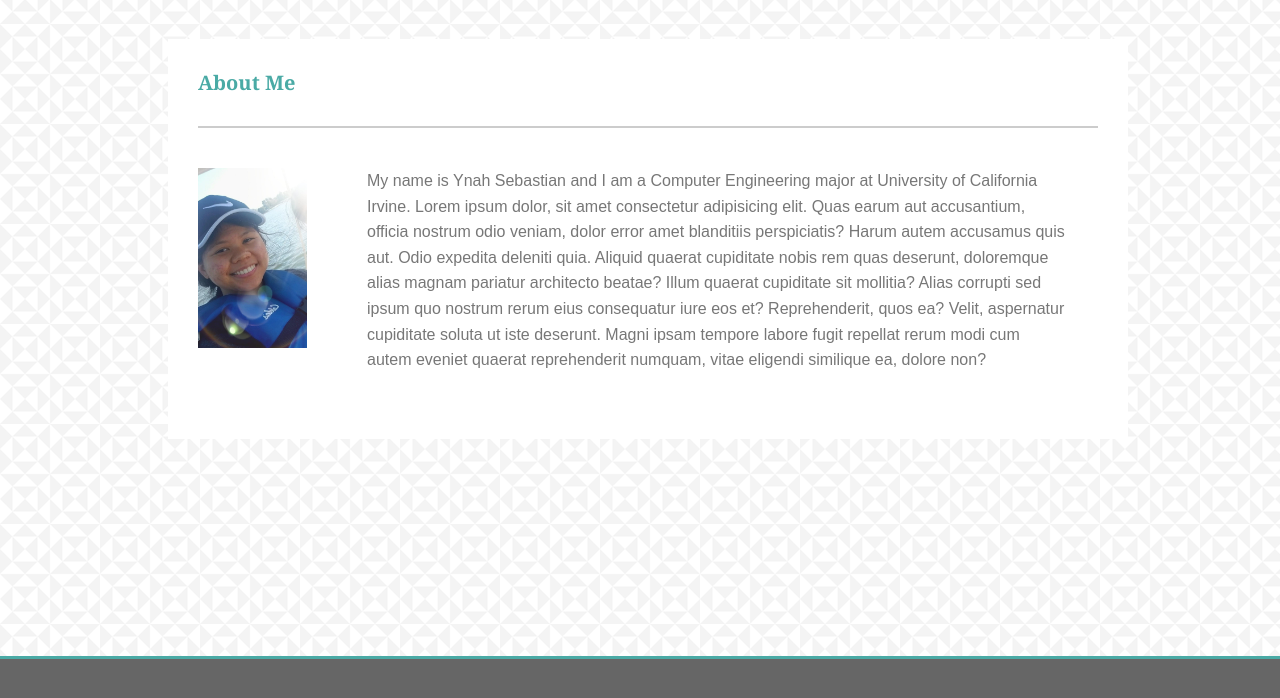
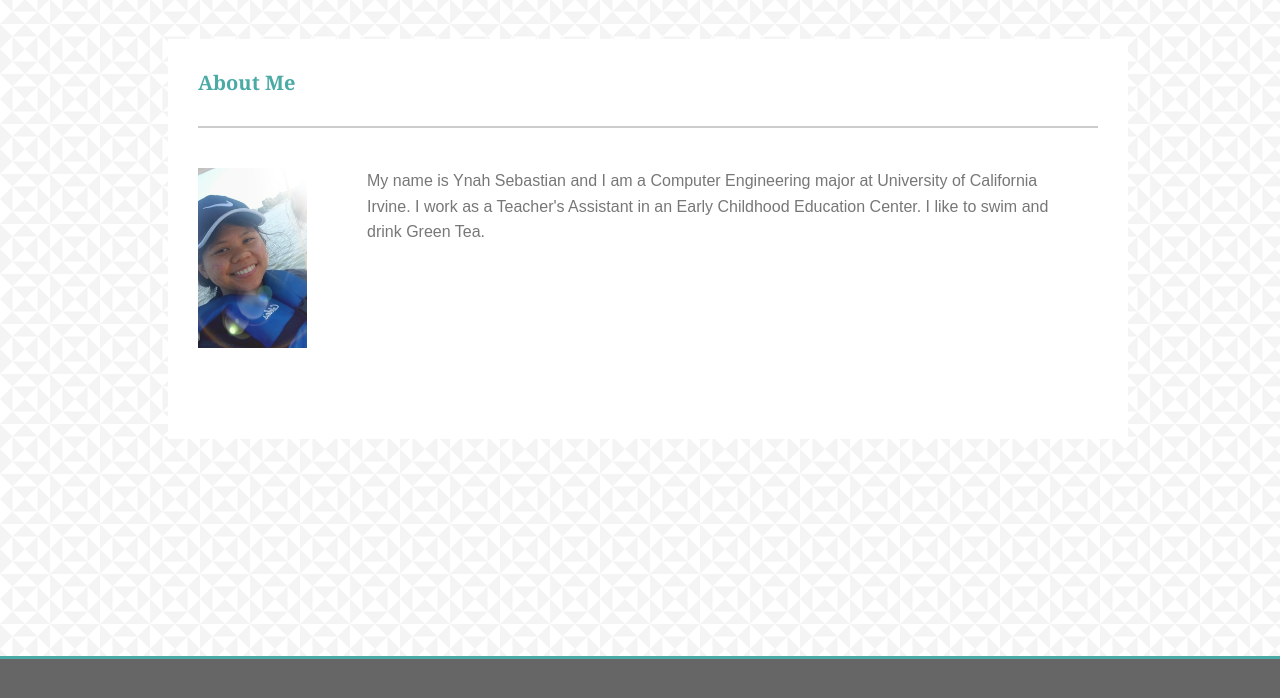
Before and after one commit to ymsebast/Basic-Portfolio, a plain HTML site: page index.html in a window 1280 px wide. Shown: the part 76-774 px from the top of the page. Drawn offline with Linux system fonts and the light colour scheme.

Commit message:
added about me description

```diff
--- a/index.html
+++ b/index.html
@@ -33,10 +33,8 @@
                 <img id="about-img" src="assets/images/me.jpg" width = 109px height = 180px>
                 <p class="my-about">
                        My name is Ynah Sebastian and I am a Computer Engineering major at University of California Irvine.
-                       Lorem ipsum dolor, sit amet consectetur adipisicing elit. Quas earum aut accusantium, officia nostrum odio veniam, dolor error amet blanditiis perspiciatis? Harum autem accusamus quis aut. Odio expedita deleniti quia.
-                       Aliquid quaerat cupiditate nobis rem quas deserunt, doloremque alias magnam pariatur architecto beatae? Illum quaerat cupiditate sit mollitia? Alias corrupti sed ipsum quo nostrum rerum eius consequatur iure eos et?
-                       Reprehenderit, quos ea? Velit, aspernatur cupiditate soluta ut iste deserunt. Magni ipsam tempore labore fugit repellat rerum modi cum autem eveniet quaerat reprehenderit numquam, vitae eligendi similique ea, dolore non?
-                </p>
+                        I work as a Teacher's Assistant in an Early Childhood Education Center. I like to swim and drink Green Tea.
+                    </p>
             </section>
             <footer>
 
```
